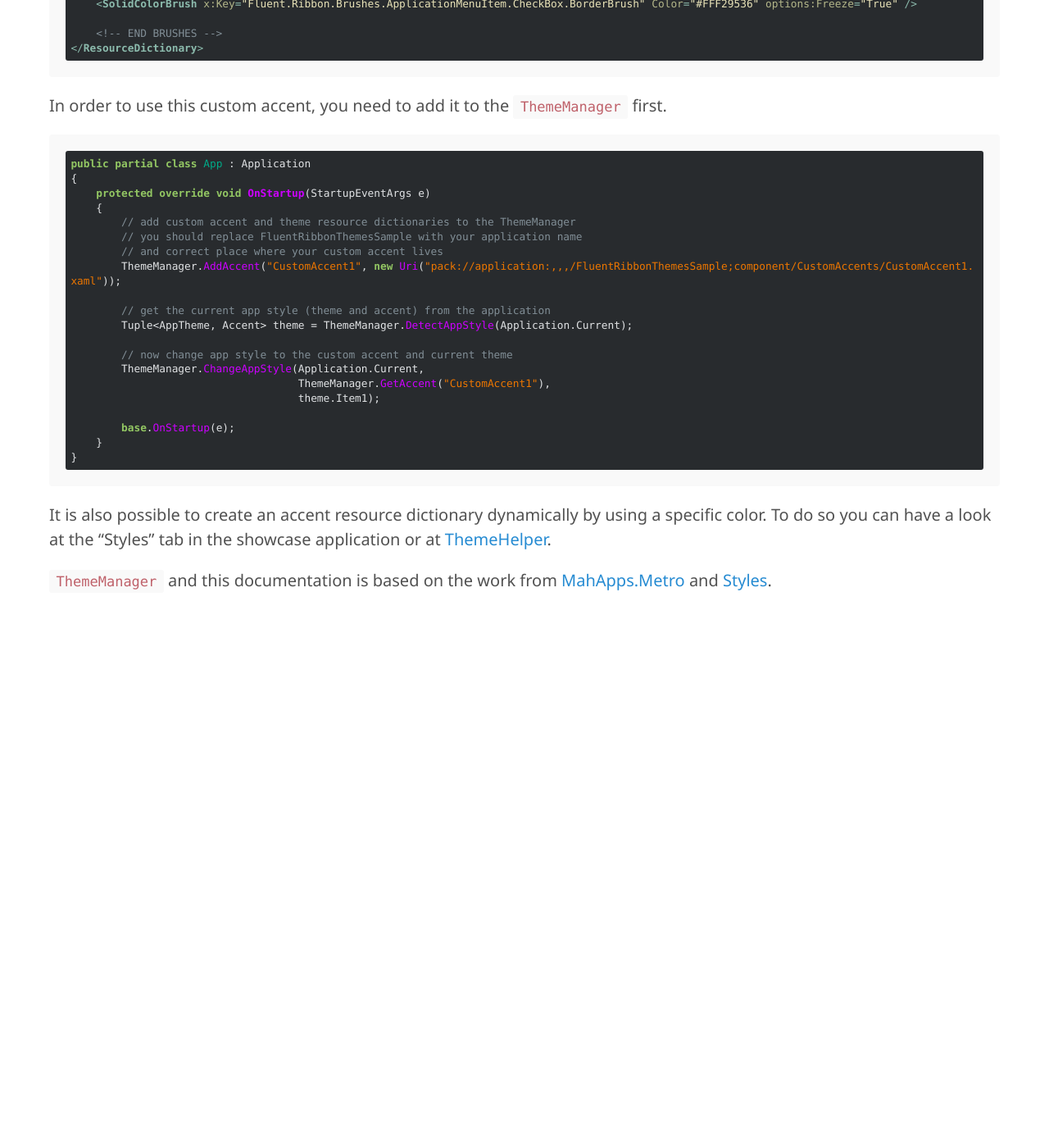
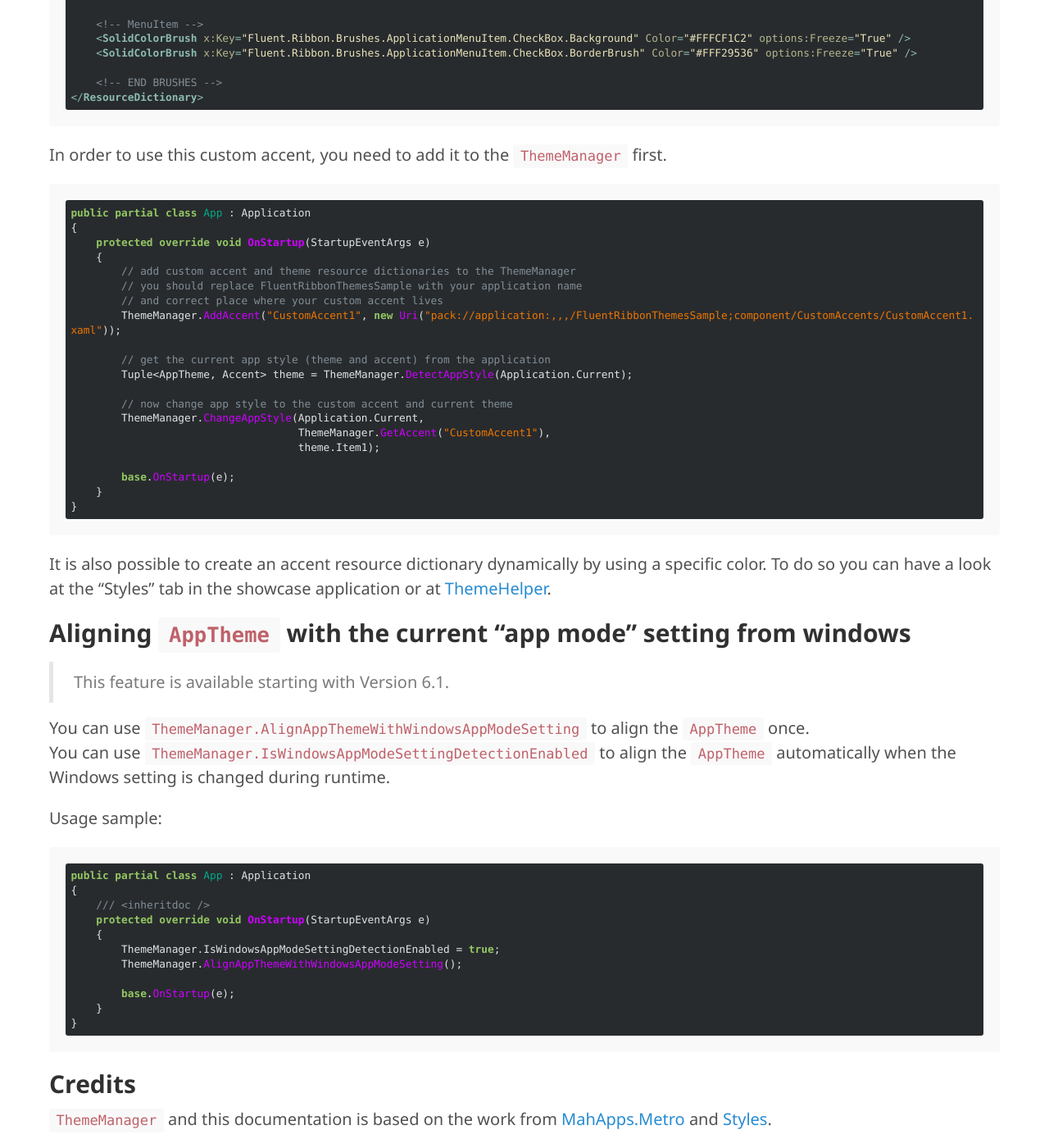
Before and after one commit to fluentribbon/fluentribbon.github.io, a Jekyll site: the page built from documentation/styles.md, in a window 1280 px wide and 1400 px high, scrolled down 4277 px. Shown: the whole window at 82% size. Built offline with Jekyll 4.4.1, drawn with Linux system fonts in a browser that asks for light colours; before the commit the page ends 5020 px from its top, so only the background shows below that; some of the changed text lies outside the part shown.

Commit message:
Adding documentation for "app mode" detection

````diff
--- a/documentation/styles.md
+++ b/documentation/styles.md
@@ -9,6 +9,8 @@ title: Styles
 - [How to change the current theme... via ThemeManager](#thememanager)
 - [How to change the current theme... On a Window different to your Application's MainPage](#window)
 - [Creating Custom Accents and Themes](#custom)
+- [Aligning `AppTheme` with the current "app mode" setting from windows](#appmode)
+- [Credits](#credits)
 
 ### Overview {#overview}
 
@@ -214,5 +216,28 @@ public partial class App : Application
 It is also possible to create an accent resource dictionary dynamically by using a specific color.
 To do so you can have a look at the "Styles" tab in the showcase application or at [ThemeHelper](https://github.com/fluentribbon/Fluent.Ribbon/blob/develop/Fluent.Ribbon.Showcase/Helpers/ThemeHelper.cs).
 
+## Aligning `AppTheme` with the current "app mode" setting from windows {#appmode}
+> This feature is available starting with Version 6.1.
+
+You can use `ThemeManager.AlignAppThemeWithWindowsAppModeSetting` to align the `AppTheme` once.
+You can use `ThemeManager.IsWindowsAppModeSettingDetectionEnabled` to align the `AppTheme` automatically when the Windows setting is changed during runtime.
+
+Usage sample:
+
+```csharp
+public partial class App : Application
+{
+    /// <inheritdoc />
+    protected override void OnStartup(StartupEventArgs e)
+    {
+        ThemeManager.IsWindowsAppModeSettingDetectionEnabled = true;
+        ThemeManager.AlignAppThemeWithWindowsAppModeSetting();
+
+        base.OnStartup(e);
+    }
+}
+```
+
+## Credits {#credits}
 
 `ThemeManager` and this documentation is based on the work from [MahApps.Metro](https://github.com/MahApps/MahApps.Metro) and [Styles](http://mahapps.com/guides/styles.html).
````
